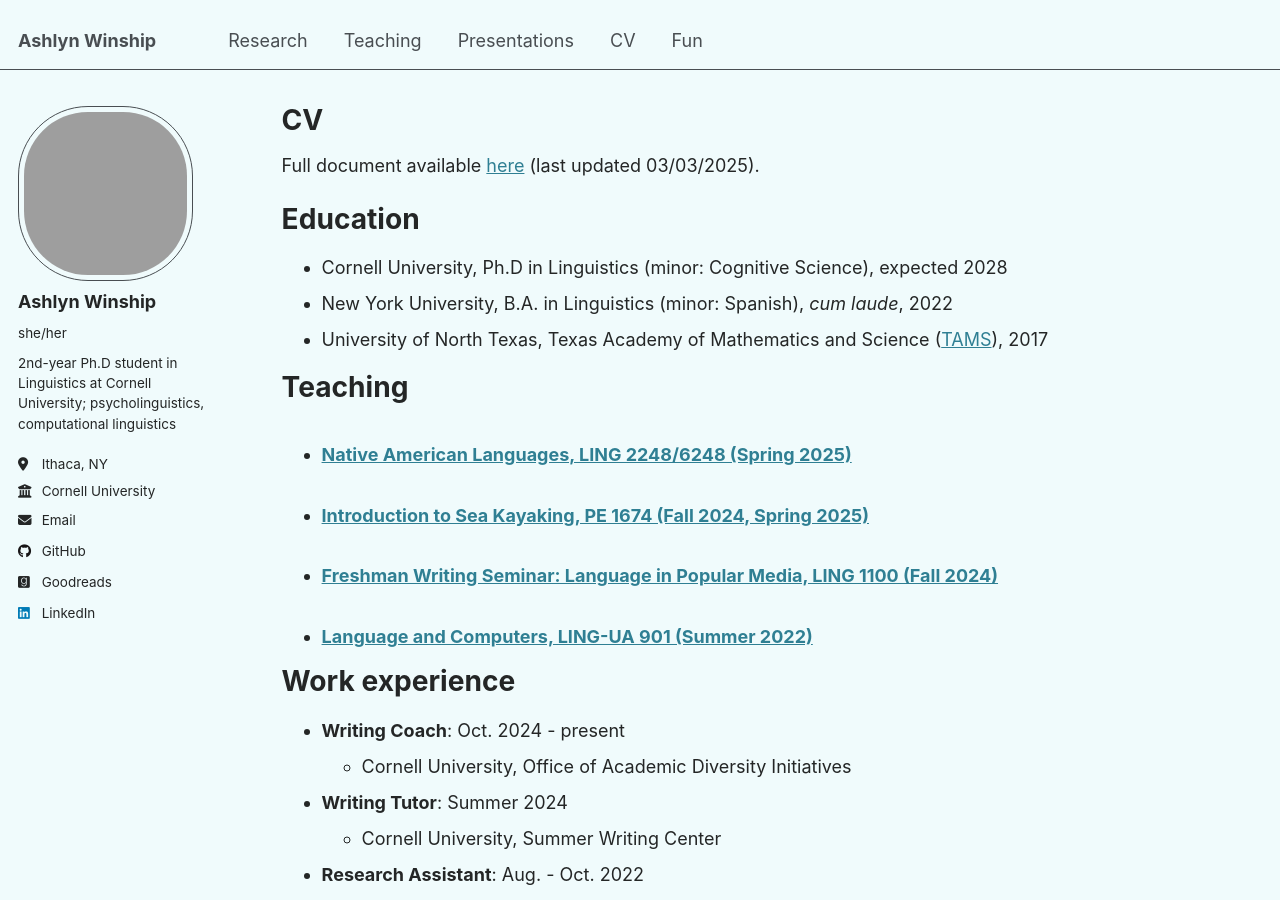
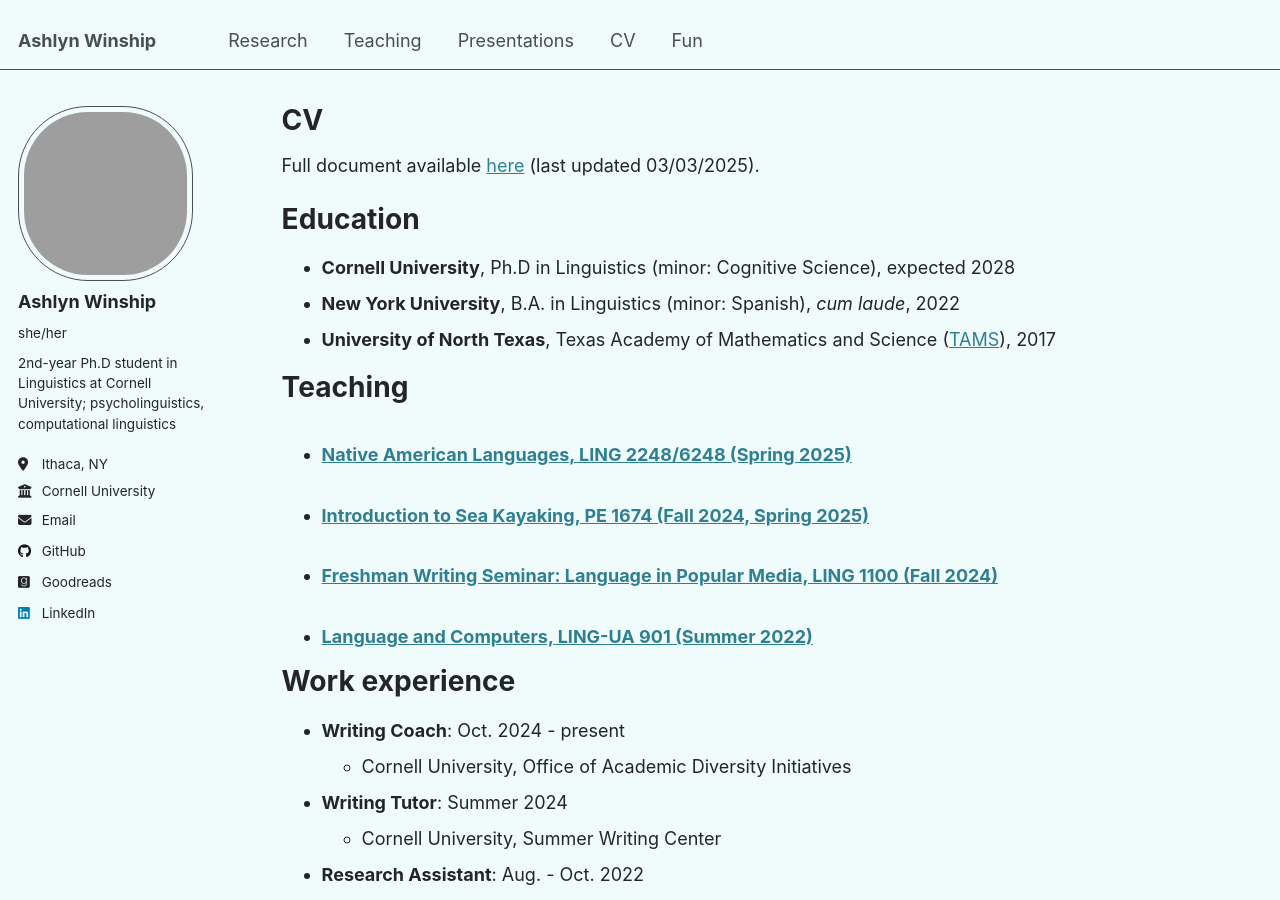
Before and after one commit to ashlynwinship/ashlynwinship.github.io, a Jekyll site: the page built from _pages/cv.md, in a window 1280 px wide and 900 px high. Built offline with Jekyll 4.4.1, drawn with Linux system fonts in a browser that asks for light colours; grey boxes are pictures that could not be loaded.

Commit message:
Update cv.md

```diff
--- a/_pages/cv.md
+++ b/_pages/cv.md
@@ -13,9 +13,9 @@ Full document available <a target="_blank" rel="noopener" href="/files/CV_030325
 
 Education
 ======
-* Cornell University, Ph.D in Linguistics (minor: Cognitive Science), expected 2028
-* New York University, B.A. in Linguistics (minor: Spanish), <i>cum laude</i>, 2022
-* University of North Texas, Texas Academy of Mathematics and Science (<a target="_blank" rel="noopener" href="https://tams.unt.edu/">TAMS</a>), 2017
+* <b>Cornell University</b>, Ph.D in Linguistics (minor: Cognitive Science), expected 2028
+* <b>New York University</b>, B.A. in Linguistics (minor: Spanish), <i>cum laude</i>, 2022
+* <b>University of North Texas</b>, Texas Academy of Mathematics and Science (<a target="_blank" rel="noopener" href="https://tams.unt.edu/">TAMS</a>), 2017
 
 
 <!-- Publications
```
